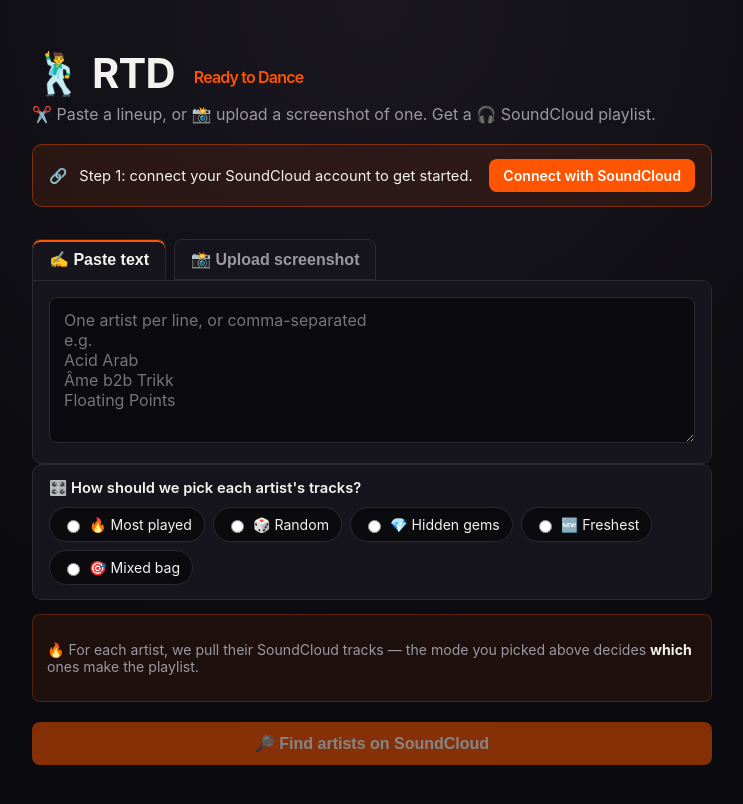
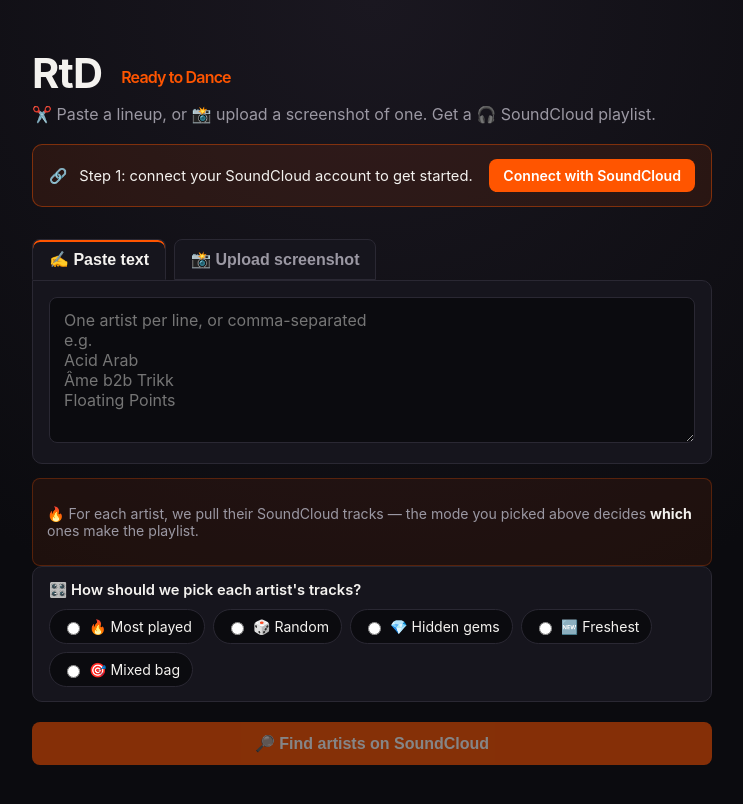
Before and after one commit to tommasomiana/rtd, a website: page public/index.html in a window 1280 px wide. Shown: the whole page, without its empty margins (268-1011 px from the left). Drawn offline with Linux system fonts and the light colour scheme; no server answers.

Commit message:
update components disposition

```diff
--- a/public/index.html
+++ b/public/index.html
@@ -9,7 +9,7 @@
 <body>
   <div class="wrap">
     <header>
-      <h1>🕺 RTD <span class="subtitle">Ready to Dance</span></h1>
+      <h1>RtD <span class="subtitle">Ready to Dance</span></h1>
       <p class="tagline">✂️ Paste a lineup, or 📸 upload a screenshot of one. Get a 🎧 SoundCloud playlist.</p>
     </header>
 
@@ -33,6 +33,10 @@
       <button id="extract-btn" class="secondary">🔍 Extract text from image</button>
       <p class="hint">💡 Works best with a clear, cropped screenshot of just the lineup text.</p>
       <p id="image-message" class="section-message hidden"></p>
+    </section>
+
+    <section class="how-it-works">
+      <p>🔥 For each artist, we pull their SoundCloud tracks — the mode you picked above decides <strong>which</strong> ones make the playlist.</p>
     </section>
 
     <div class="mode-picker">
@@ -60,10 +64,6 @@
         </label>
       </div>
     </div>
-
-    <section class="how-it-works">
-      <p>🔥 For each artist, we pull their SoundCloud tracks — the mode you picked above decides <strong>which</strong> ones make the playlist.</p>
-    </section>
 
     <section class="input-row">
       <button id="find-btn" disabled>🔎 Find artists on SoundCloud</button>
```
